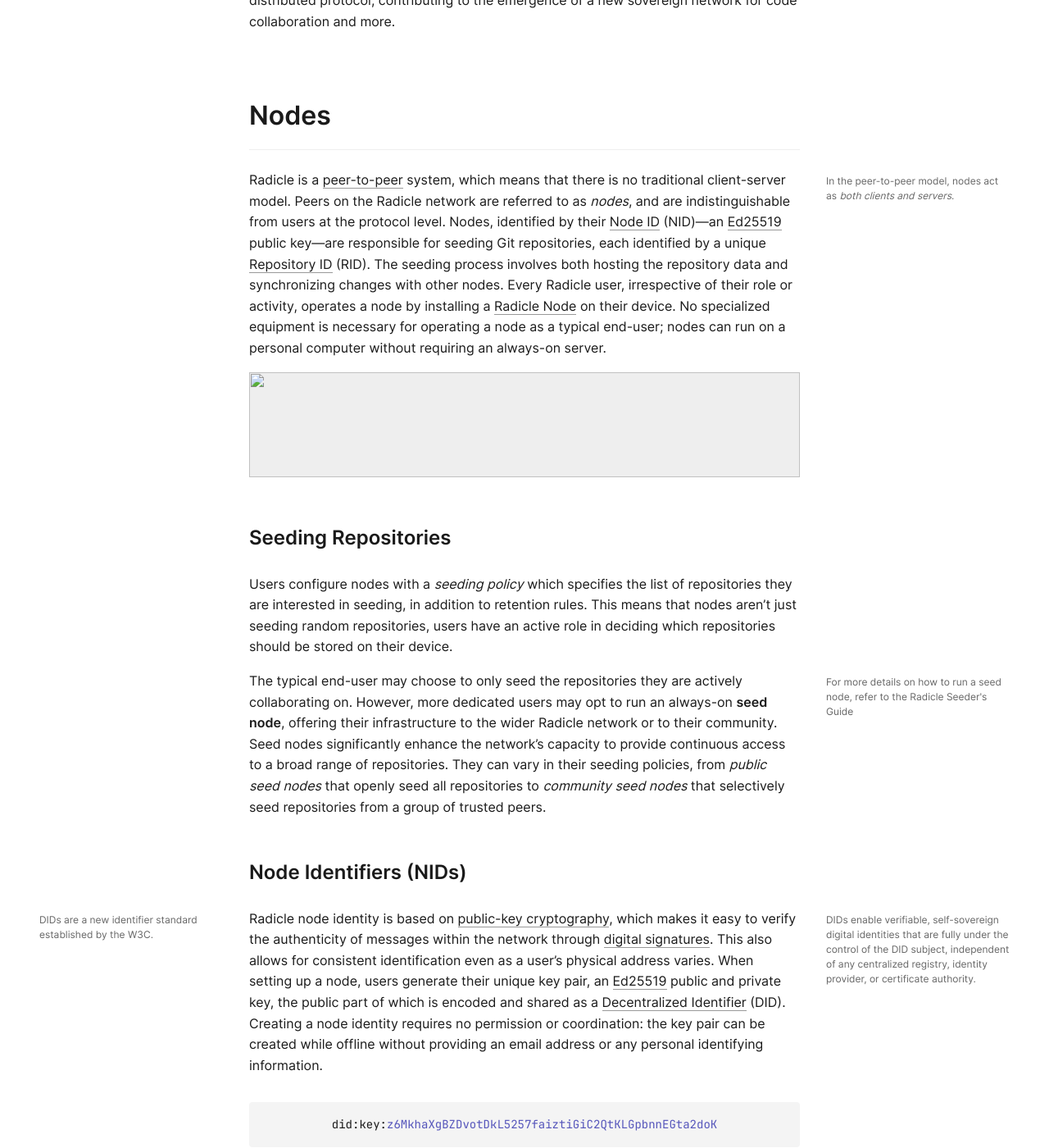
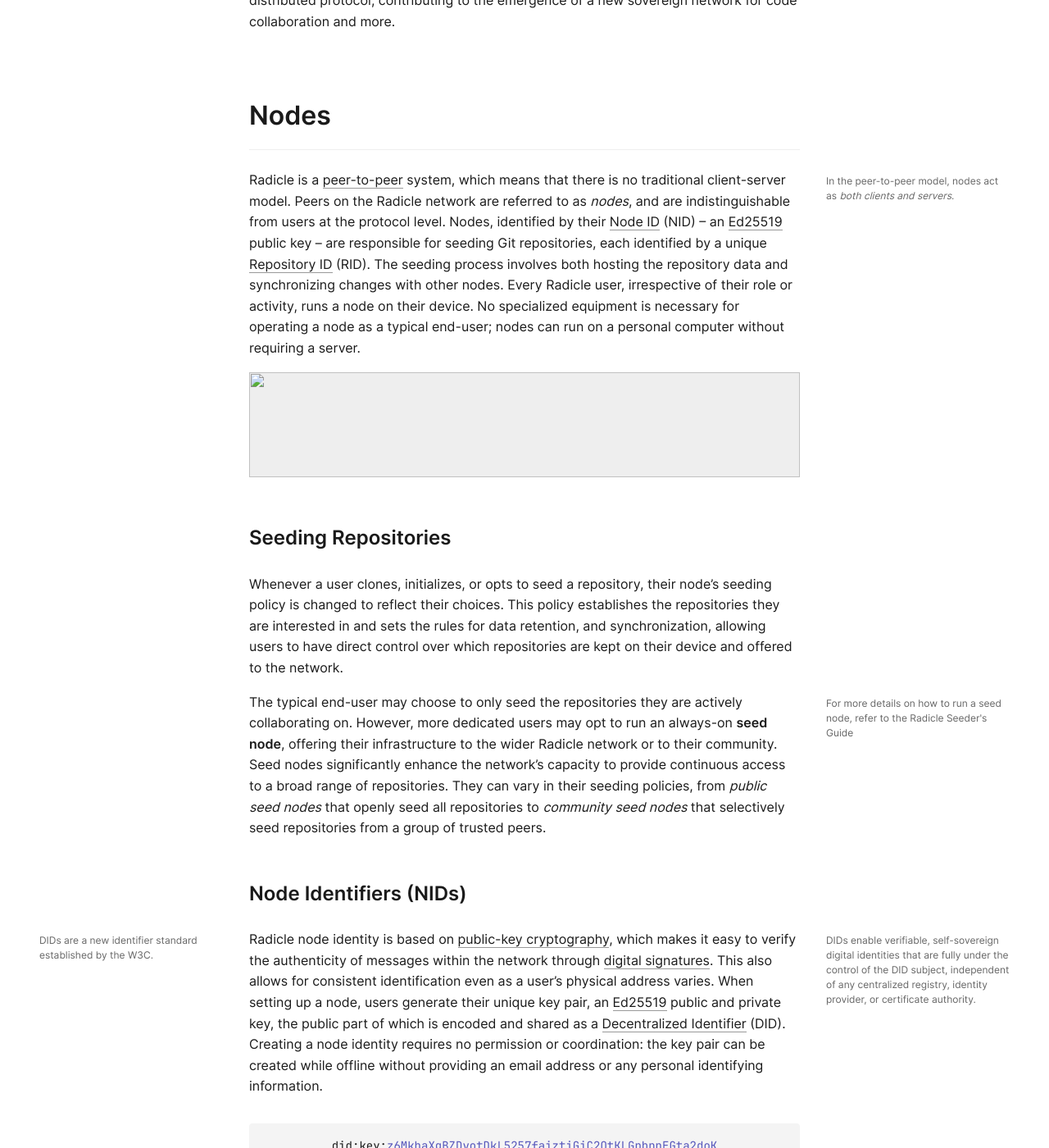
Before and after one commit to radicle-dev/radicle.xyz, a Jekyll site: the page built from _guides/protocol.md, in a window 1280 px wide and 1400 px high, scrolled down 2054 px. Shown: the whole window at 82% size. Built offline with Jekyll 4.4.1, drawn with Linux system fonts in a browser that asks for light colours; some of the changed text lies outside the part shown.

Commit message:
Protocol guide edits
Stellar's feedback.

```diff
--- a/_guides/protocol.md
+++ b/_guides/protocol.md
@@ -71,14 +71,14 @@
 Radicle is a [peer-to-peer][] system, which means that there is no traditional
 client-server model. Peers on the Radicle network are referred to as *nodes*,
 and are indistinguishable from users at the protocol level. Nodes, identified
-by their [Node ID](#node-identifier-nid) (NID)---an [Ed25519][] public key---are
-responsible for seeding Git repositories, each identified by a unique
+by their [Node ID](#node-identifier-nid) (NID) -- an [Ed25519][] public
+key -- are responsible for seeding Git repositories, each identified by a unique
 [Repository ID](#repository-identifier-rid) (RID). The seeding process involves
 both hosting the repository data and synchronizing changes with other nodes.
-Every Radicle user, irrespective of their role or activity, operates a node by
-installing a [Radicle Node](#Radicle-Node) on their device. No specialized
-equipment is necessary for operating a node as a typical end-user; nodes can
-run on a personal computer without requiring an always-on server.
+Every Radicle user, irrespective of their role or activity, runs a node on
+their device. No specialized equipment is necessary for operating a node as a
+typical end-user; nodes can run on a personal computer without requiring a
+server.
 
 <aside> In the peer-to-peer model, nodes act as <em>both clients and
 servers</em>. </aside>
@@ -87,10 +87,11 @@
 
 ### Seeding Repositories
 
-Users configure nodes with a *seeding policy* which specifies the list of
-repositories they are interested in seeding, in addition to retention rules.
-This means that nodes aren't just seeding random repositories, users have an
-active role in deciding which repositories should be stored on their device.
+Whenever a user clones, initializes, or opts to seed a repository, their node's
+seeding policy is changed to reflect their choices. This policy establishes the
+repositories they are interested in and sets the rules for data retention, and
+synchronization, allowing users to have direct control over which repositories
+are kept on their device and offered to the network.
 
 The typical end-user may choose to only seed the repositories they are actively
 collaborating on. However, more dedicated users may opt to run an always-on
@@ -463,7 +463,7 @@
 Storage is accessed directly by the node to report its inventory to other
 nodes, and by the end user through either specialized tooling or the `git`
 command line tool. Users are typically interacting with two repository copies:
-the *working copy*, and a remote "stored" copy that is interacted with via `git
+the *working copy*, and a remote *stored copy* that is interacted with via `git
 push` and `git fetch`, using Radicle's [git-remote-helper][grh].
 
 This workflow is akin to what most developers are used to, when synchronizing
@@ -655,7 +655,7 @@
 artifacts are only found on centralized platforms like GitHub or GitLab, or
 their self-hosted counterparts.
 
-In Radicle, COBs allow for social artifacts to be stored directly inside
+In Radicle, COBs allow for social artifacts to be stored directly inside a
 repository, and replicated between peers. This means that social artifacts
 inherit the same properties as source code: they are local-first, user-owned,
 and cryptographically signed.
@@ -698,8 +698,12 @@
 
 It may be useful to think of Radicle's usage of Git commit histories as a
 form of [conflict-free replicated data type][crdt] (CRDT). When the histories
-of two peers are synchronized, the commit graphs are simplied *unioned* with
+of two peers are synchronized, the commit graphs are simply *unioned* with
 each other in a non-destructive, idempotent way.
+
+<aside> <strong>Idempotence</strong> is the property of certain operations in
+mathematics and computer science whereby they can be applied multiple times
+without changing the result. </aside>
 
 <figure class="diagram tall">
   <object type="image/svg+xml" data="/assets/images/cob-dag.svg"></object>
```
Also changed, not shown: other parts of _guides/protocol.md (+5 -6 lines).
